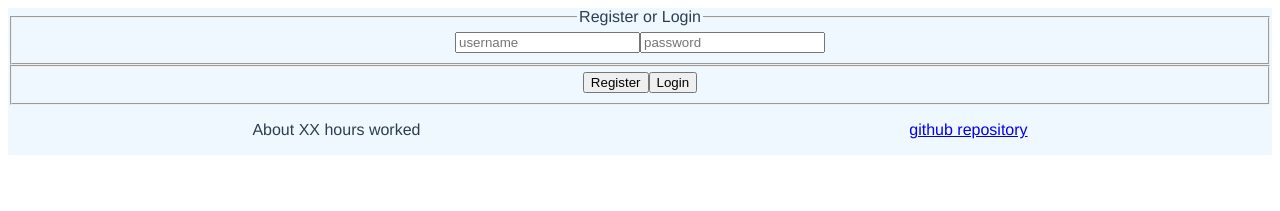
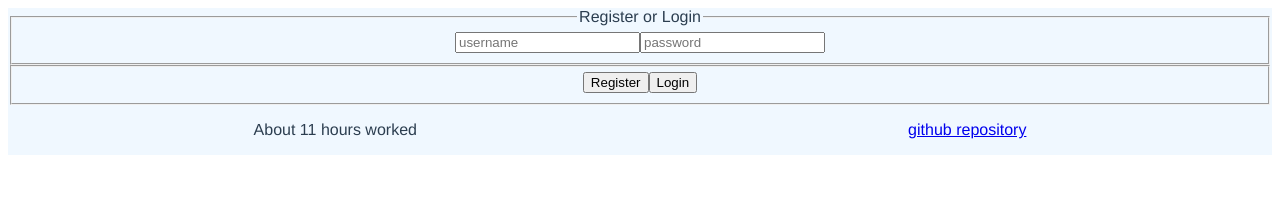
Before and after one commit to jasuni/web-programming-final, a Vue app in the folder front-end/: page / in a window 1280 px wide. Shown: the top 211 px of the page. Built offline with nearby package versions, Linux system fonts and the light colour scheme; no server answers.

Commit message:
make minor changes

```diff
--- a/front-end/src/App.vue
+++ b/front-end/src/App.vue
@@ -1,8 +1,9 @@
 <template>
   <div id="app">
+    <meta name="viewport" content="width=device-width, initial-scale=1">
     <router-view/>
     <footer>
-      <p>About XX hours worked </p>
+      <p>About 11 hours worked </p>
       <p><a href="https://github.com/jasuni/web-programming-final">github repository</a></p>
     </footer>
   </div>
--- a/front-end/src/components/Forms.vue
+++ b/front-end/src/components/Forms.vue
@@ -5,10 +5,10 @@
       <button @click="toggleQuestionaireCreation">Create New Questionaire</button>
       <new-questionaire :show="showInputForm" @close="close" @uploadFinished="finishCreation" />
     </div>
+    <button @click="toggleList">Switch List</button>
     <div class="questionaire-list" >
       <global-questionaire-list v-if="global"/>
       <user-questionaire-list v-else />
-      <button @click="toggleList">Switch</button>
     </div>
   </div>
 </template>
@@ -71,3 +71,9 @@ export default {
   }
 }
 </script>
+
+<style scoped>
+.menu {
+  margin-bottom: 24px;
+}
+</style>
--- a/front-end/src/components/GlobalQuestionaireList.vue
+++ b/front-end/src/components/GlobalQuestionaireList.vue
@@ -1,5 +1,6 @@
 <template>
   <div>
     <h1>All Questionaires</h1>
+    <p>Not functional yet</p>
   </div>
 </template>
```
